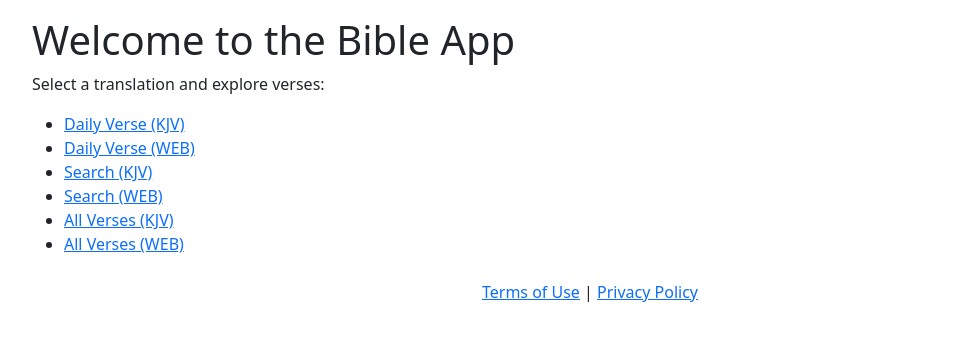
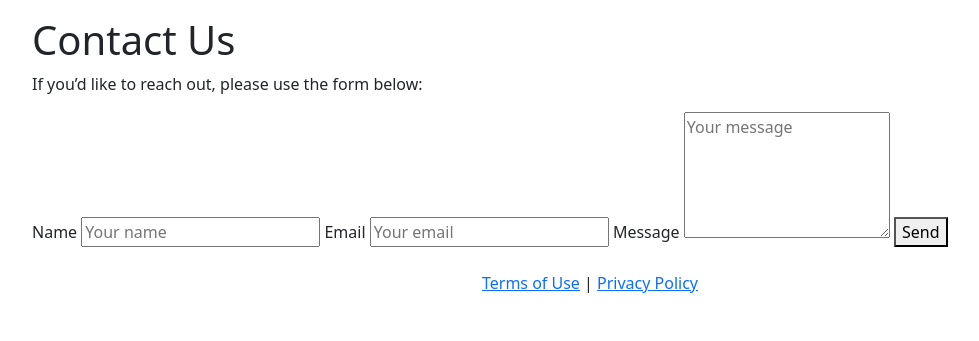
Before and after one commit to japhethnatala-glitch/bible-app-new, a Flask app: page /contact in a window 1280 px wide. Shown: the part 55-396 px from the top of the page, without its empty margins (50-1029 px from the left). Run offline with Flask 3, Linux system fonts and the light colour scheme.

Commit message:
Update base.html

```diff
--- a/templates/base.html
+++ b/templates/base.html
@@ -5,14 +5,17 @@
   <meta name="viewport" content="width=device-width, initial-scale=1.0">
 
   <!-- App manifest + theme -->
-  <link rel="manifest" href="/static/manifest.json">
+  <link rel="manifest" href="{{ url_for('static', filename='manifest.json') }}">
   <meta name="theme-color" content="#4a90e2">
 
   <!-- Stylesheets -->
-  <link rel="stylesheet" href="/static/css/style.css">
+  <link rel="stylesheet" href="{{ url_for('static', filename='style/style.css') }}">
   <link href="https://cdn.jsdelivr.net/npm/bootstrap@5.3.0/dist/css/bootstrap.min.css" rel="stylesheet">
 
-  <title>Home | Bible App</title>
+  <!-- Icons -->
+  <link rel="icon" href="{{ url_for('static', filename='icons/icon-192.png') }}">
+
+  <title>{% block title %}Bible App{% endblock %}</title>
 
   <style>
     /* ✅ Style Google Translate dropdown */
@@ -46,17 +49,9 @@
   </nav>
 
   <!-- ✅ Page content -->
-  <h1>Welcome to the Bible App</h1>
-  <p>Select a translation and explore verses:</p>
-
-  <ul>
-    <li class="daily-verse"><a href="{{ url_for('verse', translation='KJV') }}">Daily Verse (KJV)</a></li>
-    <li class="daily-verse"><a href="{{ url_for('verse', translation='WEB') }}">Daily Verse (WEB)</a></li>
-    <li><a href="{{ url_for('search', translation='KJV') }}">Search (KJV)</a></li>
-    <li><a href="{{ url_for('search', translation='WEB') }}">Search (WEB)</a></li>
-    <li><a href="{{ url_for('verses', translation='KJV') }}">All Verses (KJV)</a></li>
-    <li><a href="{{ url_for('verses', translation='WEB') }}">All Verses (WEB)</a></li>
-  </ul>
+  <main>
+    {% block content %}{% endblock %}
+  </main>
 
   <!-- ✅ Footer -->
   <footer class="mt-4 text-center">
```
